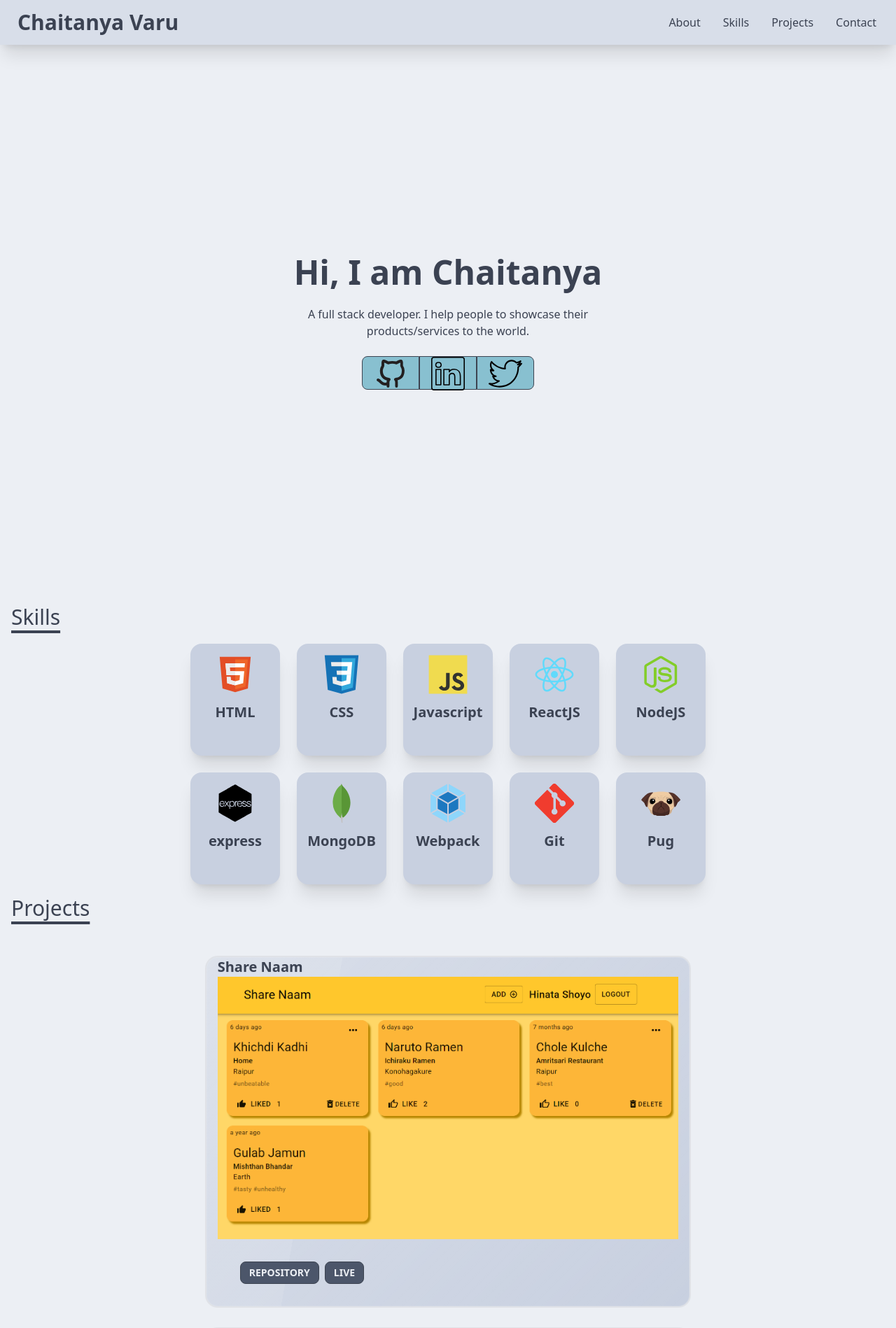
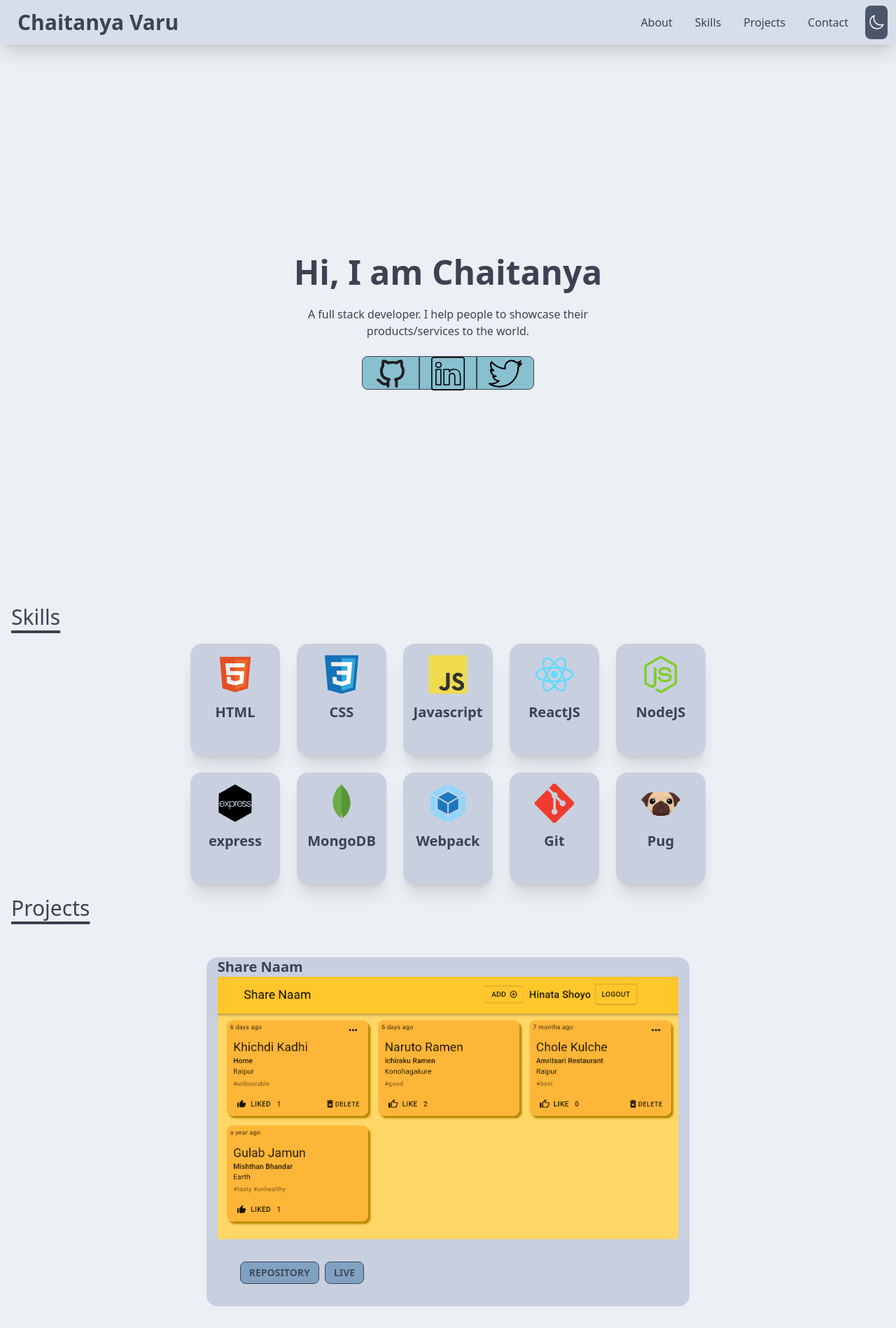
Before and after one commit to hokageCV/portfolio, a React (Vite) app: page / in a window 1280 px wide. Shown: the top 1898 px of the page at 70% size. Built offline with nearby package versions, Linux system fonts and the light colour scheme.

Commit message:
add dark mode

```diff
--- a/src/App.jsx
+++ b/src/App.jsx
@@ -1,4 +1,4 @@
-import React from 'react'
+import React, { useState, useEffect } from 'react'
 import Navbar from './components/sections/Navbar'
 import About from './components/sections/About'
 import Skills from './components/sections/Skills'
@@ -8,10 +8,25 @@ import Footer from './components/sections/Footer'
 
 
 export default function App() {
+  const [theme, setTheme] = useState(null)
+
+  // for initial theme
+  useEffect(()=>{
+    if( window.matchMedia('(prefers-color-scheme: dark)').matches){ setTheme('dark') }
+    else{ setTheme('light') }
+  }, [])
+
+  const toggleTheme =  () => setTheme(theme === 'dark' ? 'light' : 'dark') ;
+
+  // theme toggle
+  useEffect(() => {
+		if (theme === 'dark') { document.documentElement.classList.add('dark'); }
+    else { document.documentElement.classList.remove('dark'); }
+	}, [theme]);
 
   return (
-    <div className="App">
-      <Navbar />
+    <div className="App bg-snow-1 dark:bg-night-1">
+      <Navbar theme={theme} toggleTheme={toggleTheme} />
       <About />
       <Skills />
       <Projects />
--- a/src/components/sections/About.jsx
+++ b/src/components/sections/About.jsx
@@ -6,8 +6,8 @@ export default function About(){
         <div id='about' className="hero min-h-screen ">
             <div className="hero-content text-center">
                 <div className="max-w-md text-night-3">
-                    <h1 className="text-5xl font-bold">Hi, I am Chaitanya</h1>
-                    <p className="py-6">
+                    <h1 className="text-5xl font-bold dark:text-snow-4">Hi, I am Chaitanya</h1>
+                    <p className="py-6 dark:text-snow-2">
                         A full stack developer. I help people to showcase their products/services to the world.
                     </p>
 
--- a/src/components/sections/Footer.jsx
+++ b/src/components/sections/Footer.jsx
@@ -2,7 +2,7 @@ import React from 'react';
 
 export default function Footer(){
     return (
-        <footer className="footer footer-center p-4 bg-snow-3 text-night-3">
+        <footer className="footer footer-center p-4 bg-snow-3 dark:bg-night-2 text-night-3 dark:text-snow-3">
             <div>
                 <p>Copyright &copy; 2022 - None right reserved</p>
             </div>
--- a/src/components/sections/Navbar.jsx
+++ b/src/components/sections/Navbar.jsx
@@ -1,9 +1,10 @@
 import React from 'react';
 import {Link} from 'react-scroll'
+import {Sun, Moon} from '../utilities/Pokemon'
 
-export default function Navbar(){
+export default function Navbar({theme, toggleTheme}){
     return (
-        <div className="navbar shadow-xl bg-snow-3 text-night-3">
+        <div className="navbar shadow-xl dark:shadow-night-3 bg-snow-3 dark:bg-night-2 text-night-3 dark:text-snow-3">
             <div className="flex-1">
                 <a className="btn btn-ghost normal-case text-3xl">Chaitanya Varu</a>
             </div>
@@ -13,6 +14,15 @@ export default function Navbar(){
                     <li><Link to="skills" smooth={true} className="active:bg-frost-3">Skills</Link></li>
                     <li><Link to="projects" smooth={true} className="active:bg-frost-3">Projects</Link></li>
                     <li><Link to="contact" smooth={true} className="active:bg-frost-3">Contact</Link></li>
+                    <li>
+                        <button
+                            type='submit'
+                            onClick={toggleTheme}
+                            className=" right-20 top-4 text-lg p-1 ml-2 rounded-md bg-night-1 dark:bg-snow-1 dark:text-night-1"
+                        >
+                            {theme==='dark'? Sun : Moon}
+                        </button>
+                    </li>
                 </ul>
             </div>
         </div>
--- /dev/null
+++ b/src/components/utilities/Pokemon.jsx
@@ -0,0 +1,33 @@
+export const Sun = (
+    <svg
+        xmlns="http://www.w3.org/2000/svg"
+        fill="none"
+        viewBox="0 0 24 24"
+        strokeWidth={1.5}
+        stroke="currentColor"
+        className="w-6 h-6"
+    >
+        <path
+            strokeLinecap="round"
+            strokeLinejoin="round"
+            d="M12 3v2.25m6.364.386l-1.591 1.591M21 12h-2.25m-.386 6.364l-1.591-1.591M12 18.75V21m-4.773-4.227l-1.591 1.591M5.25 12H3m4.227-4.773L5.636 5.636M15.75 12a3.75 3.75 0 11-7.5 0 3.75 3.75 0 017.5 0z"
+        />
+    </svg>
+);
+
+export const Moon = (
+    <svg
+        xmlns="http://www.w3.org/2000/svg"
+        fill="none"
+        viewBox="0 0 24 24"
+        strokeWidth={1.5}
+        stroke="white"
+        className="w-6 h-6"
+    >
+        <path
+            strokeLinecap="round"
+            strokeLinejoin="round"
+            d="M21.752 15.002A9.718 9.718 0 0118 15.75c-5.385 0-9.75-4.365-9.75-9.75 0-1.33.266-2.597.748-3.752A9.753 9.753 0 003 11.25C3 16.635 7.365 21 12.75 21a9.753 9.753 0 009.002-5.998z"
+        />
+    </svg>
+);
--- a/src/components/utilities/Project.jsx
+++ b/src/components/utilities/Project.jsx
@@ -2,9 +2,9 @@ import React from 'react';
 
 export default function Project({name, img, githubLink, liveLink}){
     return(
-        <div className="card w-10/12 md:w-7/12 m-4 px-4 glass bg-snow-4 hover:bg-frost-1">
+        <div className="card w-10/12 md:w-7/12 m-4 px-4 text-night-3 hover:text-snow-3 bg-snow-4 dark:bg-night-4 hover:bg-night-1 dark:hover:bg-night-3">
 
-                <h2 className="card-title text-night-3"> {name}</h2>
+                <h2 className="card-title dark:text-snow-3"> {name}</h2>
 
                 <figure>
                     <img src={img} alt={name}/>
@@ -14,12 +14,12 @@ export default function Project({name, img, githubLink, liveLink}){
                     <div className="card-actions justify-start">
 
                         <a href={githubLink} target="_blank">
-                            <button className='btn btn-sm  bg-night-1 text-snow-1'>
+                            <button className='btn btn-sm  bg-frost-3 text-night-2 dark:text-night-3 hover:bg-frost-2'>
                                 repository
                             </button>
                         </a>
                         <a href={liveLink} target="_blank">
-                            <button className='btn btn-sm bg-night-1 text-snow-1'>
+                            <button className='btn btn-sm bg-frost-3 text-night-2 dark:text-night-3 hover:bg-frost-2'>
                                 Live
                             </button>
                         </a>
--- a/src/components/utilities/Skill.jsx
+++ b/src/components/utilities/Skill.jsx
@@ -2,7 +2,7 @@ import React from 'react';
 
 export default function Skill({name, img}){
     return(
-        <div className="card w-32 h-40 bg-snow-4 shadow-xl hover:bg-frost-1">
+        <div className="card w-32 h-40 bg-snow-4 dark:bg-night-4 shadow-xl hover:bg-frost-1 dark:hover:bg-night-3">
             <figure className="px-4 pt-4">
                 <img
                     src={img}
@@ -10,7 +10,7 @@ export default function Skill({name, img}){
                     className="object-cover h-14 w-14"
                 />
             </figure>
-            <div className="card-body items-center text-center p-3 text-night-3">
+            <div className="card-body items-center text-center p-3 text-night-3 dark:text-snow-3">
                 <h2 className="card-title">{name}</h2>
             </div>
         </div>
--- a/src/components/utilities/Title.jsx
+++ b/src/components/utilities/Title.jsx
@@ -3,7 +3,7 @@ import React from 'react';
 export default function Title({children}){
     return(
         <h1
-            className='text-3xl underline underline-offset-8 decoration-4 mb-5 text-night-3 dark:text-white'
+            className='text-3xl underline underline-offset-8 decoration-4 mb-5 text-night-3 dark:text-snow-3'
         >
             {children}
         </h1>
--- a/src/styles/index.css
+++ b/src/styles/index.css
@@ -1,7 +1,3 @@
 @tailwind base;
 @tailwind components;
 @tailwind utilities;
-
-body{
-    background-color: #ECEFF4;
-}
```
